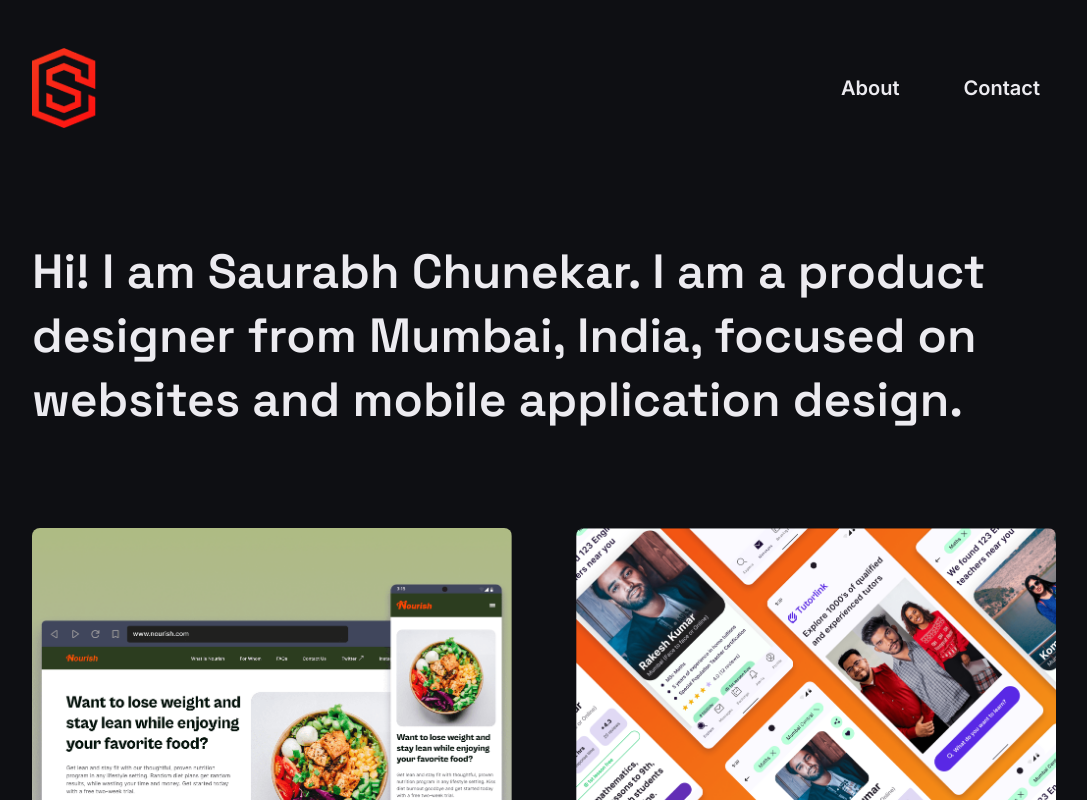
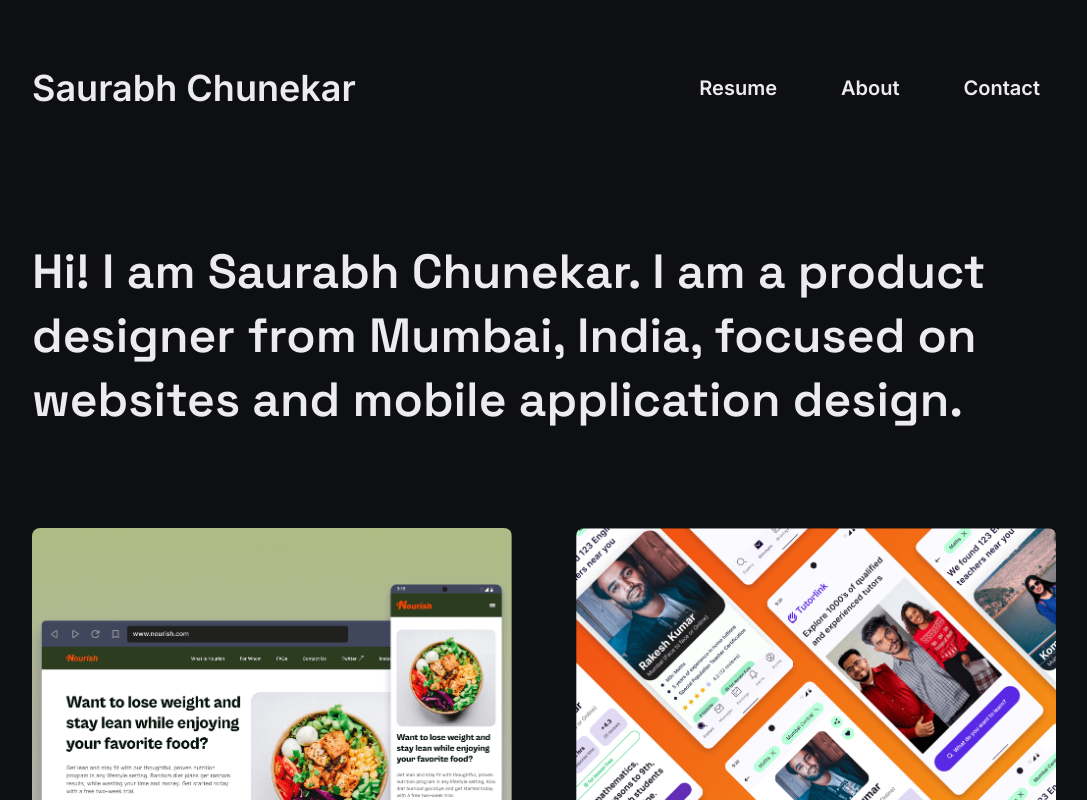
Before and after one commit to AnkurChunekar/saurabh-portfolio, a Next.js app: page / in a window 1280 px wide. Shown: the top 800 px of the page, without its empty margins (96-1183 px from the left). Built offline with nearby package versions, Linux system fonts and the light colour scheme.

Commit message:
feat: add resume

```diff
--- a/components/Navbar.jsx
+++ b/components/Navbar.jsx
@@ -1,7 +1,7 @@
 import React from "react";
-import Image from "next/image";
+// import Image from "next/image";
 
-import logo from "../public/images/sp-logo.png";
+// import logo from "../public/images/sp-logo.png";
 import Link from "next/link";
 import { NAV } from "../constants/stringConstants";
 
@@ -11,13 +11,19 @@ const Navbar = () => {
       id="Home"
       className="flex flex-row items-center w-full h-44 border-red-50 font-primary"
     >
-      <div>
+      {/* <div>
         <Image src={logo} alt="Logo for the portfolio" width={64} height={80} />
-      </div>
+      </div> */}
+      <p className="font-semibold text-4xl">Saurabh Chunekar</p>
       <ul className="flex flex-row items-center ml-auto text-xl font-semibold gap-x-8 border-l-red-50">
         {NAV.map((item) => (
           <li key={item.id}>
-            <Link scroll={false} href={item.href} className="p-4">
+            <Link
+              scroll={false}
+              href={item.href}
+              target={item.target || ""}
+              className="p-4"
+            >
               {item.text}
             </Link>
           </li>
--- a/constants/stringConstants.js
+++ b/constants/stringConstants.js
@@ -30,11 +30,17 @@ const PROJECTS = [
 const NAV = [
   {
     id: "1",
+    text: "Resume",
+    href: "https://drive.google.com/file/d/1qZshy0_-3FJ4_8TVSjDmkJKzN1BP964i/view?usp=share_link",
+    target: "_blank",
+  },
+  {
+    id: "2",
     text: "About",
     href: "#About",
   },
   {
-    id: "2",
+    id: "3",
     text: "Contact",
     href: "mailto: designwithsaurabh@gmail.com",
   },
```
